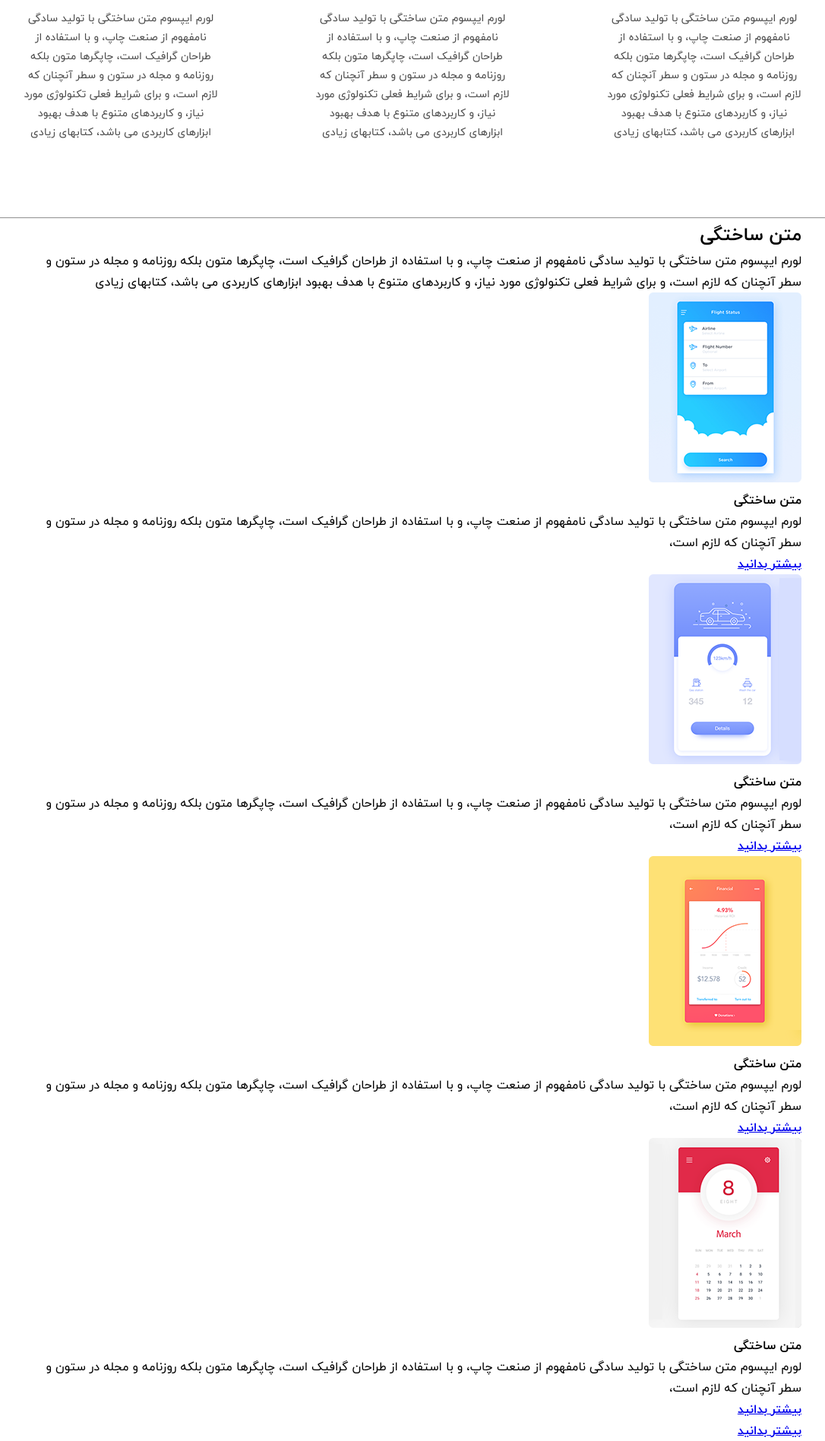
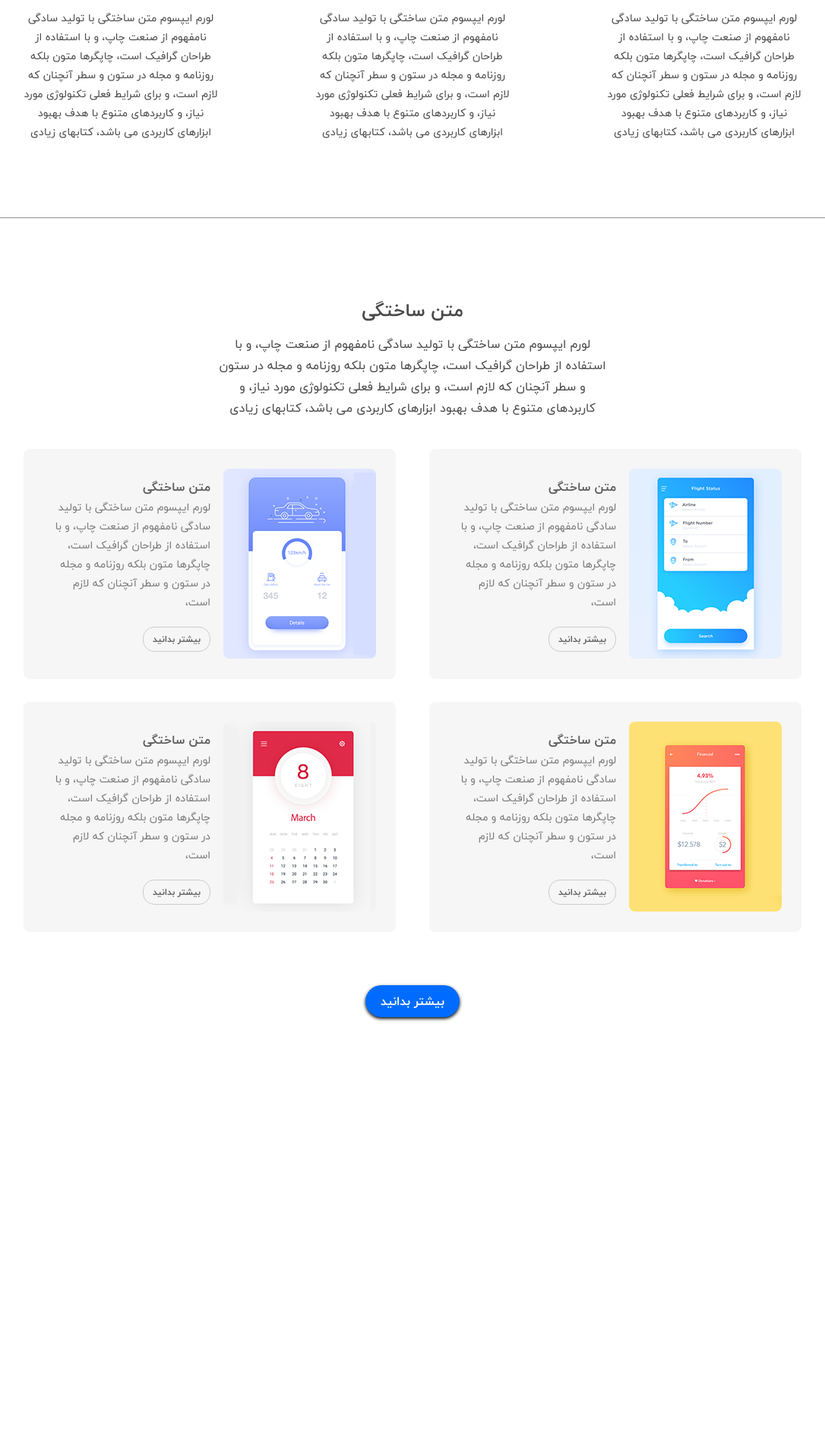
Before and after one commit to npject/ciw-projects, a PHP site: page / in a window 1280 px wide. Shown: the part 1491-3388 px from the top of the page at 76% size, without its empty margins (97-1183 px from the left). After the commit the page ends 2836 px from the top, so only its background shows below. Run offline with PHP 8.4, Linux system fonts and the light colour scheme.

Commit message:
style (project-html): add project section styles (cards, flex layout)

```diff
--- a/project-html/assets/css/style.css
+++ b/project-html/assets/css/style.css
@@ -223,6 +223,112 @@ header{
     font-size: 14px;
     color: var(--color-text);
 }
+/* ====================== PROJECT ====================== */
+#project,
+#slider{
+    width: 100%;
+    float: right;
+    margin-top: 100px;
+    margin-bottom: 120px;
+}
+#project hr{
+    float: inline-start;
+}
+#project .title-project,
+#slider .title-slider{
+    width: 100%;
+    float: right;
+    text-align: center;
+}
+#project .title-project h2,
+#slider .title-slider h2{
+    color: var(--color-text);
+}
+#project .title-project p,
+#slider .title-slider p{
+    width: 50%;
+    margin: 10px auto;
+    color: var(--color-text);
+}
+#project .main-project{
+    float: right;
+    display: flex;
+    flex-wrap: wrap;
+    justify-content: space-between;
+    margin-top: 30px;
+}
+#project .main-project .item-project{
+    width: 490px;
+    background-color: #f6f6f6;
+    margin-bottom: 30px;
+    padding: 25px;
+    border-radius: 8px;
+    border: 1px solid #f6f6f6;
+    transition: all ease-in-out .4s;
+}
+#project .item-project img{
+   width: 201px;
+   height: 250px;
+   float: right;
+   border-radius: 8px;
+}
+#project .item-project .content-project{
+    float: left;
+    width: 230px;
+    padding: 10px;
+}
+#project .item-project h4{
+    color: #5c5c5c;
+}
+#project .item-project p{
+    float: left;
+    color: #7a7a7a;
+    font-size: 14px;
+}
+#project .item-project .btn-project{
+    margin-top: 20px;
+    padding: 5px 12px;
+    border-radius: 15px;
+    background-color: #f6f6f6;
+    color: #5c5c5c;
+    border: 1px solid #ccc;
+    text-decoration: none;
+    float: right;
+    font-size: 12px;
+    transition: all ease-in-out .4s;
+}
+#project .main-project .item-project:hover{
+    background-color: #fff;
+    border-color: var(--color-blue);
+    transition: all ease-in-out .4s;
+}
+#project .main-project .item-project:hover .btn-project{
+    background-color: var(--color-blue);
+    border-color: var(--color-blue);
+    color: #fff;
+    transition: all ease-in-out .4s;
+}
+#project .item-project .btn-project-main{
+    width: 100%;
+}
+#btn-project{
+    float: right;
+    width: 100%;
+    display: flex;
+    justify-content: center;
+    margin-top: 40px;
+}
+#btn-project a{
+    padding: 7px 20px;
+    background-color: var(--color-blue);
+    border-radius: 21px;
+    text-decoration: none;
+    color: #fff;
+    box-shadow: 0px 2px 4px 0px #000;
+}
+#btn-project a:hover{
+    background-color: #0063ee;
+}
 
 
 
```
